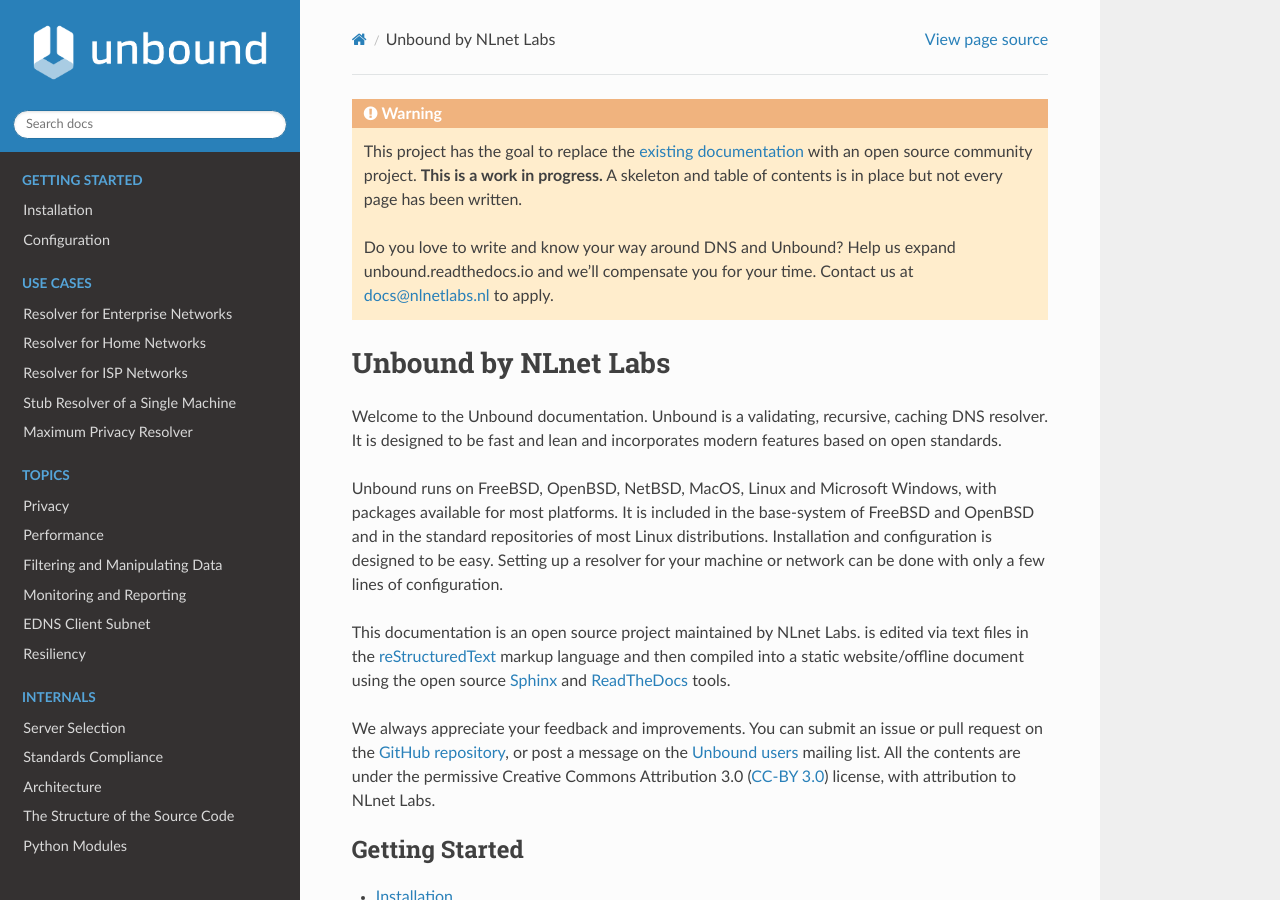
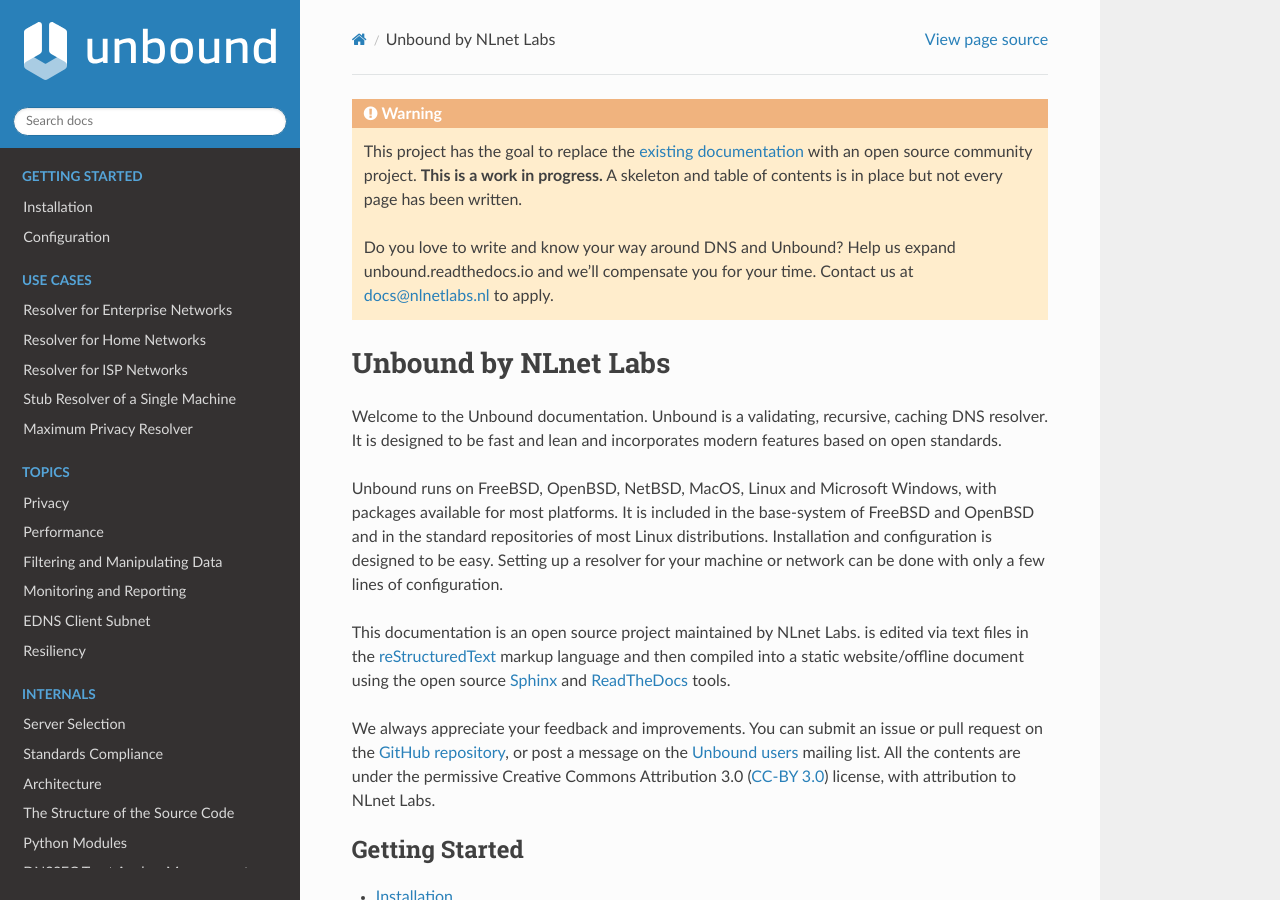
Before and after one commit to NLnetLabs/unbound-manual, a Sphinx documentation site: the page built from source/index.rst, in a window 1280 px wide and 900 px high. Built offline with Sphinx 7.4.7 and the Read the Docs theme 2.0.0, drawn with Linux system fonts in a browser that asks for light colours.

Commit message:
svg logo

```diff
--- a/source/conf.py
+++ b/source/conf.py
@@ -77,7 +77,7 @@
 # a list of builtin themes.
 #
 html_theme = 'sphinx_rtd_theme'
-html_logo = 'img/unbound-duotone-white.png'
+html_logo = 'img/unbound-duotone-white.svg'
 html_theme_options = {
     'logo_only': True,
     'display_version': True,
```
Also changed, not shown: source/img/unbound-duotone-white.svg.
